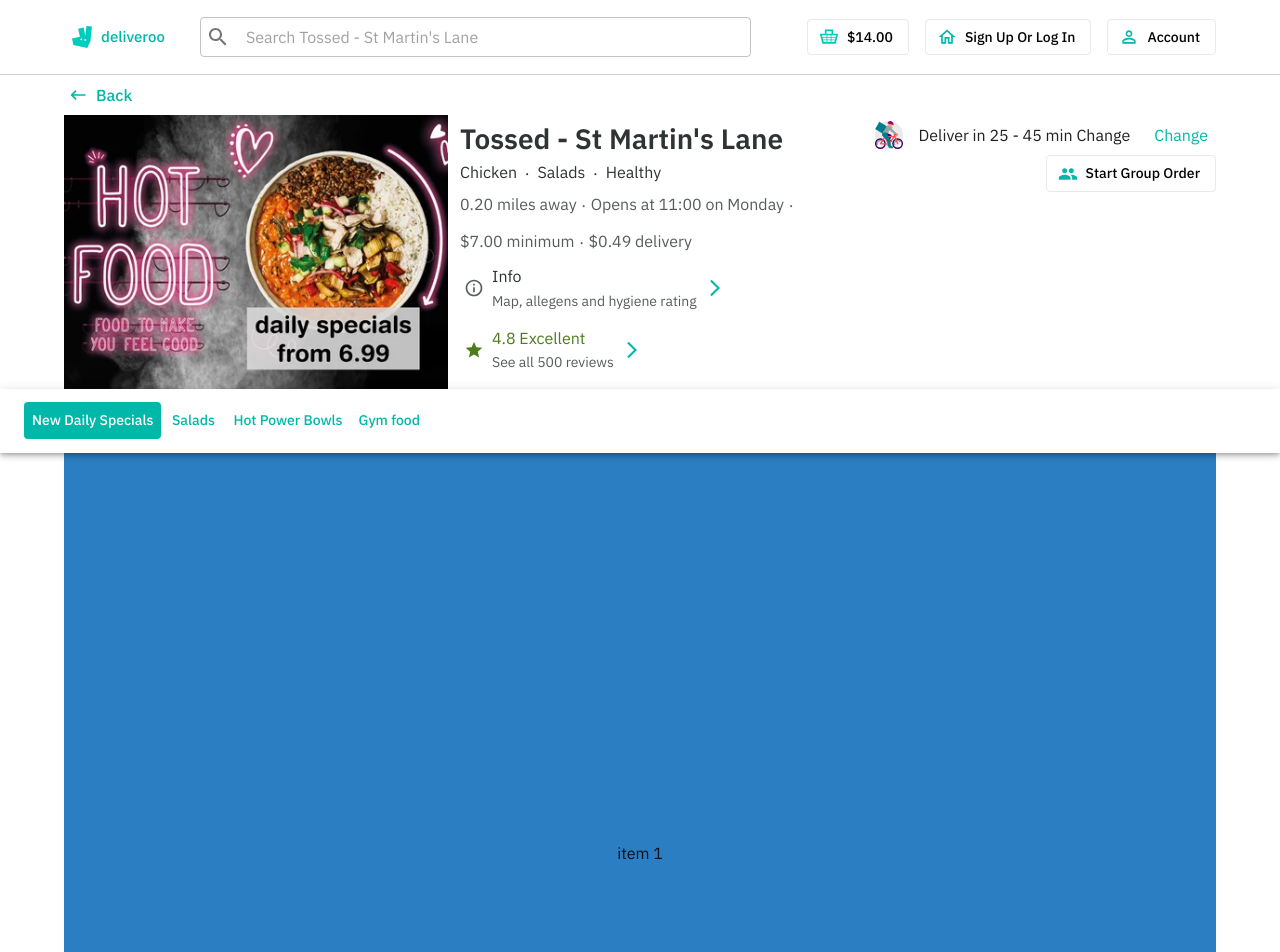
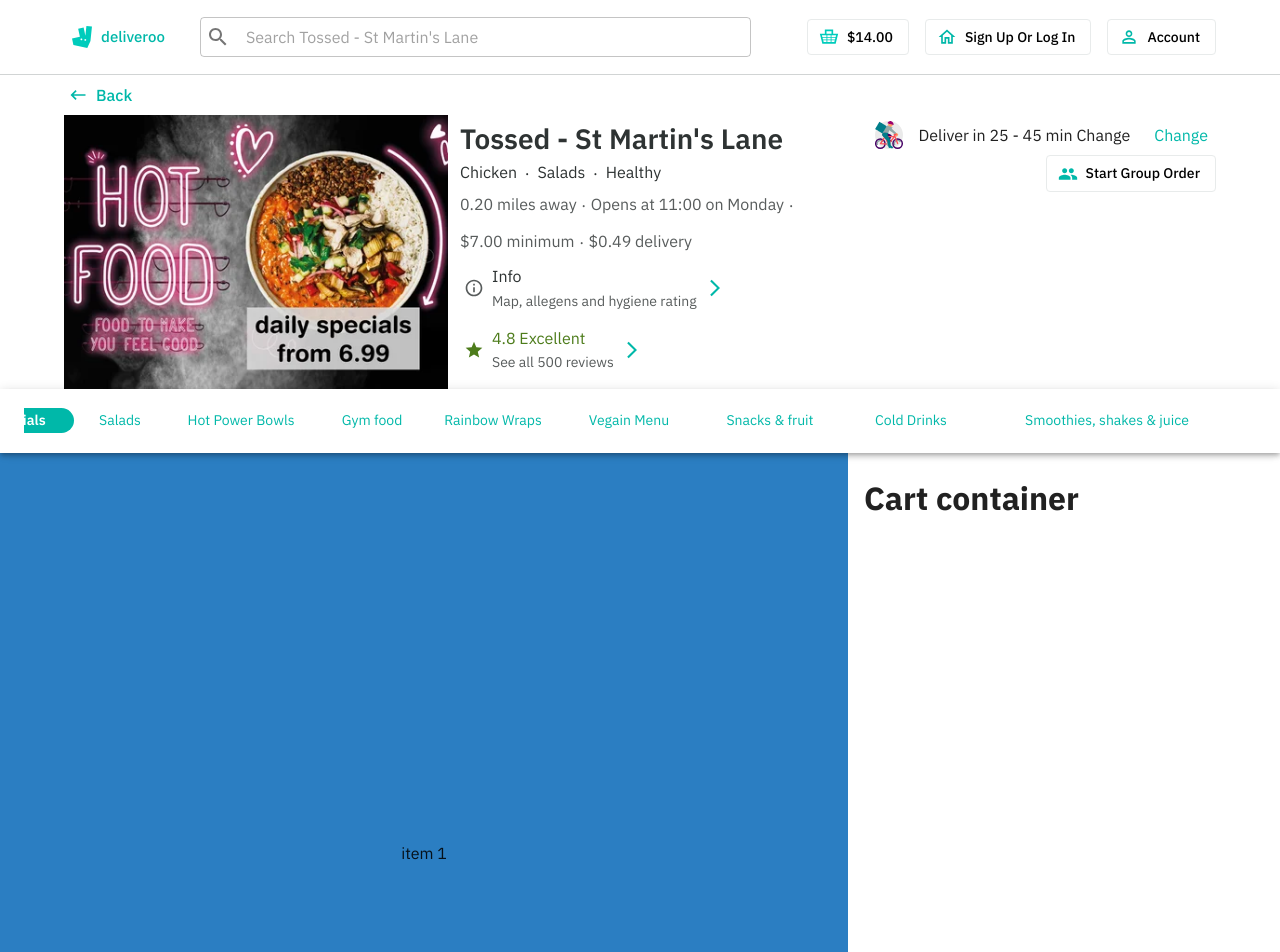
Before and after one commit to schndra/deliveroo-store, a React (Vite) app in the folder client/: page /menu/1 in a window 1280 px wide. Shown: the top 952 px of the page. Built offline with nearby package versions, Linux system fonts and the light colour scheme.

Commit message:
feat(client): add remaining menu items & fix menu button styles

```diff
--- a/client/src/components/MenuItems.jsx
+++ b/client/src/components/MenuItems.jsx
@@ -1,5 +1,5 @@
 /* eslint-disable no-unused-vars */
-import { Box, Container } from "@mui/material";
+import { Box, Container, Grid } from "@mui/material";
 import { useEffect, useRef } from "react";
 import MenuNavigation from "./MenuNavigation";
 
@@ -8,7 +8,13 @@
   const section2Ref = useRef();
   const section3Ref = useRef();
   const section4Ref = useRef();
+  const section5Ref = useRef();
+  const section6Ref = useRef();
+  const section7Ref = useRef();
+  const section8Ref = useRef();
+  const section9Ref = useRef();
   //   const section5Ref = useRef();
+  // const commonRef = useRef();
 
   const commonStyles = {
     display: "flex",
@@ -46,17 +52,43 @@
       navItemRef: section4Ref,
       navItemID: "section4",
     },
-    // { link: "#", text: "Rainbow Wraps", headerRef: section5Ref },
-    // { link: "#", text: "Vegain Menu", headerRef: section6Ref },
-    // { link: "#", text: "Snacks & fruit", headerRef: section7Ref },
-    // { link: "#", text: "Cold Drinks", headerRef: section8Ref },
-    // { link: "#", text: "Smoothies, shakes & juice", headerRef: section9Ref },
+    {
+      link: "#",
+      text: "Rainbow Wraps",
+      navItemRef: section5Ref,
+      navItemID: "section5",
+    },
+    {
+      link: "#",
+      text: "Vegain Menu",
+      navItemRef: section6Ref,
+      navItemID: "section6",
+    },
+    {
+      link: "#",
+      text: "Snacks & fruit",
+      navItemRef: section7Ref,
+      navItemID: "section7",
+    },
+    {
+      link: "#",
+      text: "Cold Drinks",
+      navItemRef: section8Ref,
+      navItemID: "section8",
+    },
+    {
+      link: "#",
+      text: "Smoothies, shakes & juice",
+      navItemRef: section9Ref,
+      navItemID: "section9",
+    },
   ];
 
   return (
     <>
       <MenuNavigation navItems={navItems} />
-      <Container maxWidth="lg">
+      <Grid container spacing={2}>
+        <Grid item xs={12} sm={12} md={8}>
           <Box
             sx={{
               bgcolor: "#2b7ec2",
@@ -89,16 +121,55 @@
           >
             item 4
           </Box>
-        {/* <Box sx={{ bgcolor: "#0fa95c", height: "100vh", ...commonStyles }}>
+          <Box
+            sx={{ bgcolor: "#0fa95c", height: "100vh", ...commonStyles }}
+            ref={section5Ref}
+            id="section5"
+          >
             item 5
           </Box>
-        <Box sx={{ bgcolor: "#0fa95c", height: "100vh", ...commonStyles }}>
+          <Box
+            sx={{ bgcolor: "#0fa95c", height: "100vh", ...commonStyles }}
+            ref={section6Ref}
+            id="section6"
+          >
             item 6
           </Box>
-        <Box sx={{ bgcolor: "#0fa95c", height: "100vh", ...commonStyles }}>
+          <Box
+            sx={{ bgcolor: "#0fa95c", height: "100vh", ...commonStyles }}
+            ref={section7Ref}
+            id="section7"
+          >
             item 7
-        </Box> */}
-      </Container>
+          </Box>
+          <Box
+            sx={{ bgcolor: "#0fa95c", height: "100vh", ...commonStyles }}
+            ref={section8Ref}
+            id="section8"
+          >
+            item 8
+          </Box>
+          <Box
+            sx={{ bgcolor: "#0fa95c", height: "100vh", ...commonStyles }}
+            ref={section9Ref}
+            id="section9"
+          >
+            item 9
+          </Box>
+        </Grid>
+        <Grid
+          item
+          md={4}
+          sx={{
+            display: {
+              xs: "none",
+              md: "block",
+            },
+          }}
+        >
+          <h1>Cart container</h1>
+        </Grid>
+      </Grid>
     </>
   );
 };
--- a/client/src/components/MenuNavigation.jsx
+++ b/client/src/components/MenuNavigation.jsx
@@ -1,6 +1,6 @@
 /* eslint-disable no-unused-vars */
-import { AppBar, Box, Button, Toolbar } from "@mui/material";
-import { useEffect, useState } from "react";
+import { AppBar, Box, Button, Container, Toolbar } from "@mui/material";
+import { useEffect, useRef, useState } from "react";
 
 // const navItems = [
 //   { link: "#", text: "New Daily Specials" },
@@ -20,6 +20,8 @@
   sectionList.forEach((section, index) => {
     const { navItemRef, navItemID } = section;
     // console.log(section);
+    // console.log(navItemRef)
+    // console.log(section);
     if (window.scrollY + 100 >= navItemRef.current.offsetTop) {
       // console.log(section);
       // currentSection = section.
@@ -32,14 +34,22 @@
 
 const MenuNavigation = ({ navItems }) => {
   const [activeSectionIndex, setActiveSectionIndex] = useState(0);
+  const menuBarSlider = useRef();
 
   useEffect(() => {
     const handleScroll = () => {
-      const currentActiveIndex = getSectionIndex(navItems, window.scrollY);
-      console.log("active-index:", currentActiveIndex);
+      const currentActiveIndex = getSectionIndex(
+        navItems,
+        window.scrollY,
+        menuBarSlider
+      );
+      // console.log("active-index:", currentActiveIndex);
       setActiveSectionIndex(currentActiveIndex);
     };
     window.addEventListener("scroll", handleScroll);
+
+    menuBarSlider.current.scrollLeft += activeSectionIndex * 100;
+    // console.log(menuBarSlider.current, "yelow");
     return () => {
       document.removeEventListener("scroll", handleScroll);
     };
@@ -53,8 +63,20 @@
         top: "4.8rem",
       }}
     >
-      <Toolbar>
-        <Box>
+      <Container maxWidth="xl">
+        <Toolbar
+          sx={{
+            // width: "100%",
+            display: "flex",
+            gap: "1rem",
+            alignItems: "center",
+            py: "1rem",
+            overflow: "hidden",
+            scrollBehavior: "smooth",
+          }}
+          id="slider"
+          ref={menuBarSlider}
+        >
           {navItems.map((item, index) => {
             const { text, navItemID, navItemRef } = item;
 
@@ -63,9 +85,12 @@
                 disableRipple
                 key={index}
                 sx={{
+                  fontWeight: activeSectionIndex === index ? 600 : 400,
+                  fontSize: "14px",
+                  borderRadius: "3rem",
+                  textTransform: "none",
                   color:
                     activeSectionIndex === index ? "white" : "primary.main",
-                  textTransform: "none",
                   backgroundColor:
                     activeSectionIndex === index ? "primary.main" : "white",
                   ":hover": {
@@ -74,6 +99,9 @@
                     color:
                       activeSectionIndex === index ? "white" : "primary.light",
                   },
+                  py: 0,
+                  minWidth: `${text.length * 10}px`,
+                  whiteSpace: "nowrap",
                 }}
                 href={`#${navItemID}`}
               >
@@ -81,8 +109,8 @@
               </Button>
             );
           })}
-        </Box>
-      </Toolbar>
+        </Toolbar>
+      </Container>
     </AppBar>
   );
 };
```
Lines whose indentation alone changed are shown as unchanged.
